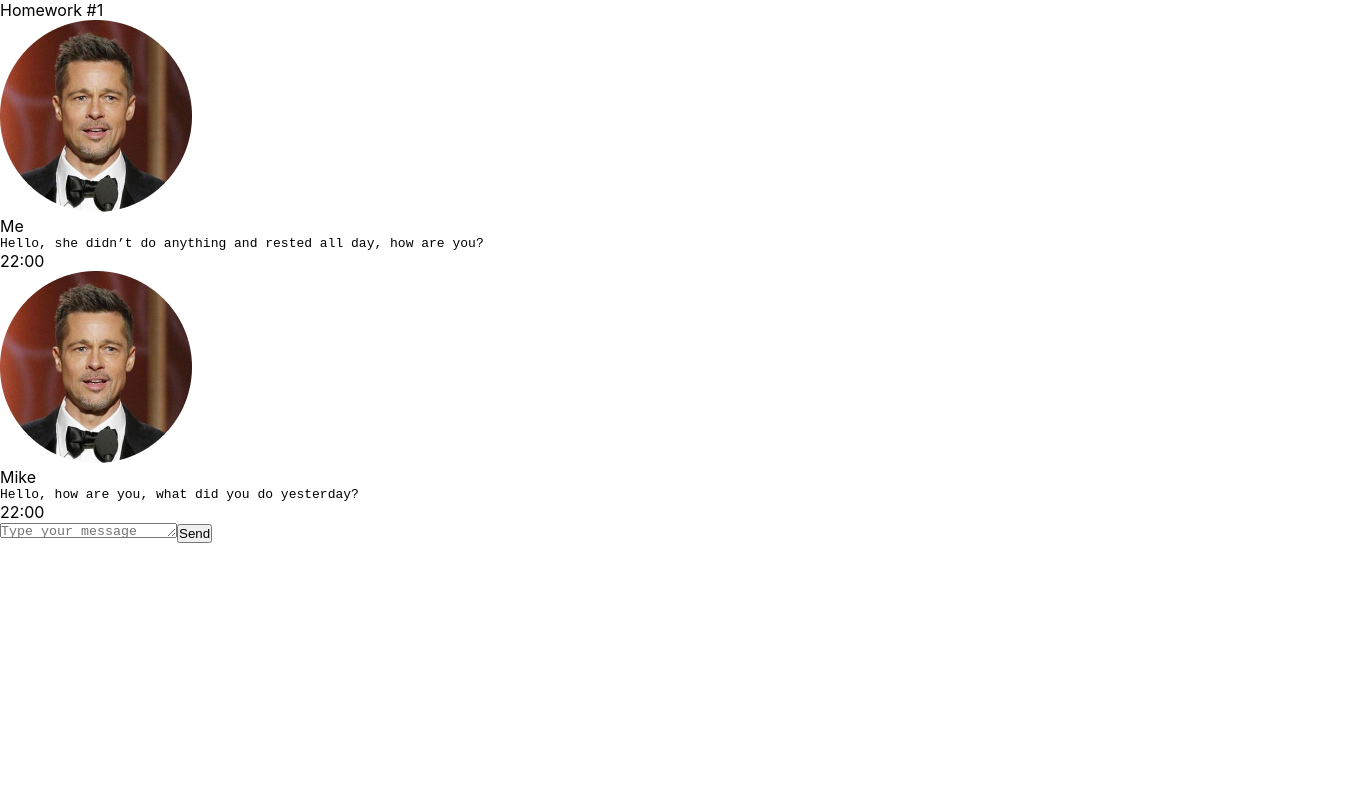
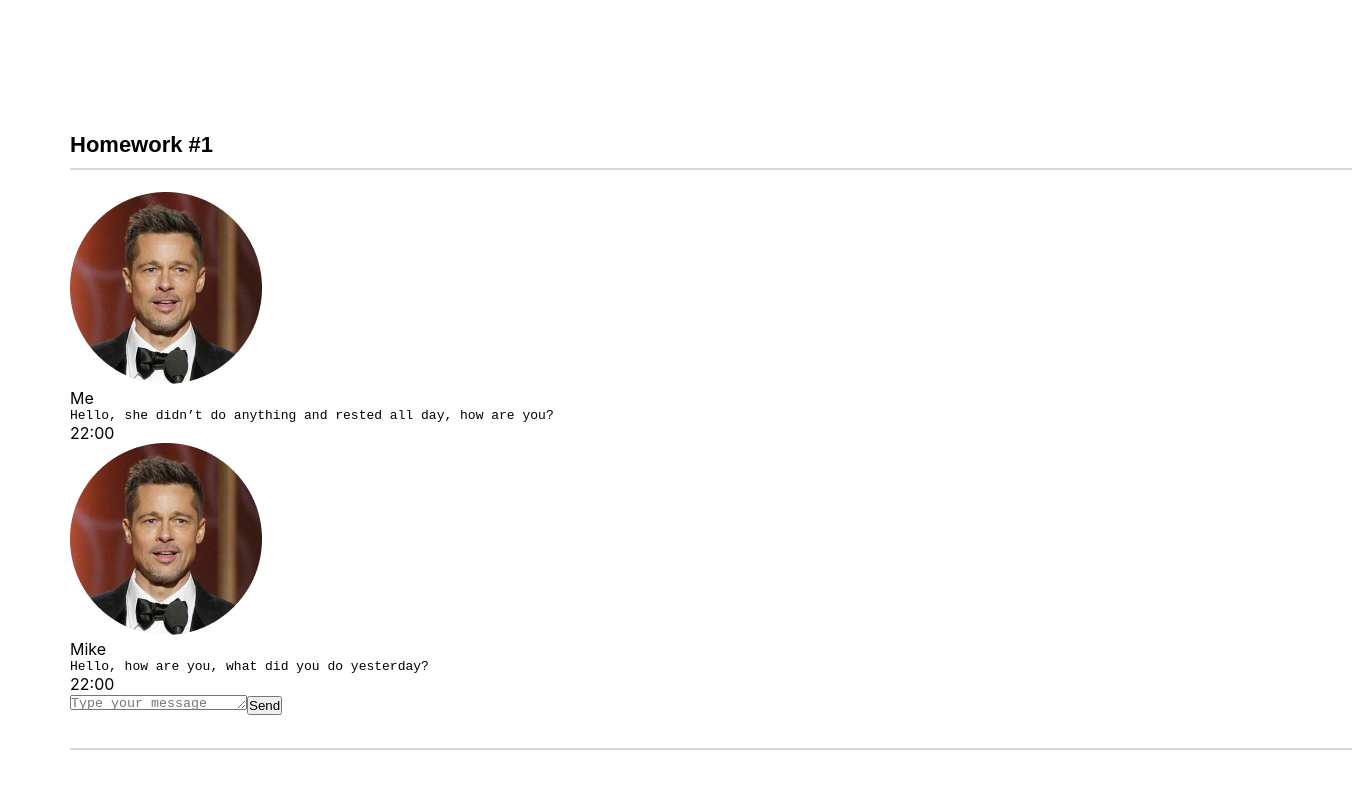
Before and after one commit to a-andrievskikh/hw-with-autocheck, a React (Create React App) app: page / in a window 1280 px wide. Shown: the top 788 px of the page, 1352 px wide, since content can reach past the window. Built offline with nearby package versions, Linux system fonts and the light colour scheme.

Commit message:
style: add indents, borders for .hw1; add indents, styles for .hw1Title

```diff
--- a/src/s1-main/App.module.css
+++ b/src/s1-main/App.module.css
@@ -1,11 +1,44 @@
 .App {
-    --header_height: 60px;
+  --header_height: 60px;
+}
+
+.hw1 {
+  width: 1280px;
+  padding: 131px 0 216px;
+}
+
+.hwTitle {
+  margin-bottom: 10px;
+  padding-left: 70px;
+
+  font-family: 'Montserrat', sans-serif;
+  font-style: normal;
+  font-weight: 600;
+  font-size: 22px;
+  line-height: 27px;
+
+  background-color: #fff;
 }
 
 .hw {
-
+  position: relative;
+  padding: 24px 70px 35px;
 }
 
-.hwTitle {
+.hw:before {
+  content: '';
+  position: absolute;
+  width: 100%;
+  top: 0;
 
+  border: 1px solid #d9d9d9;
 }
+
+.hw:after {
+  content: '';
+  position: absolute;
+  width: 100%;
+  bottom: 0;
+
+  border: 1px solid #d9d9d9;
+}
```
